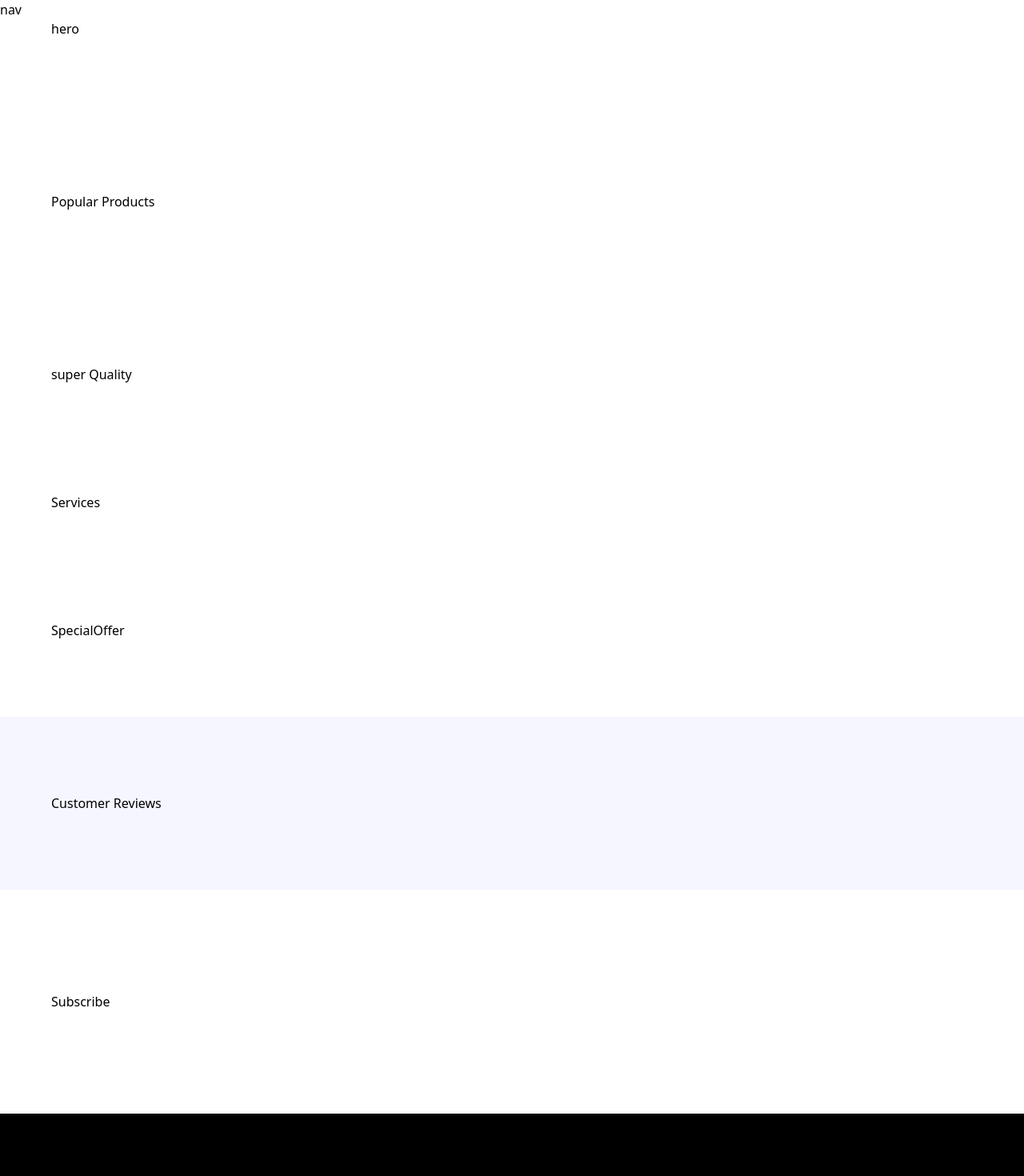
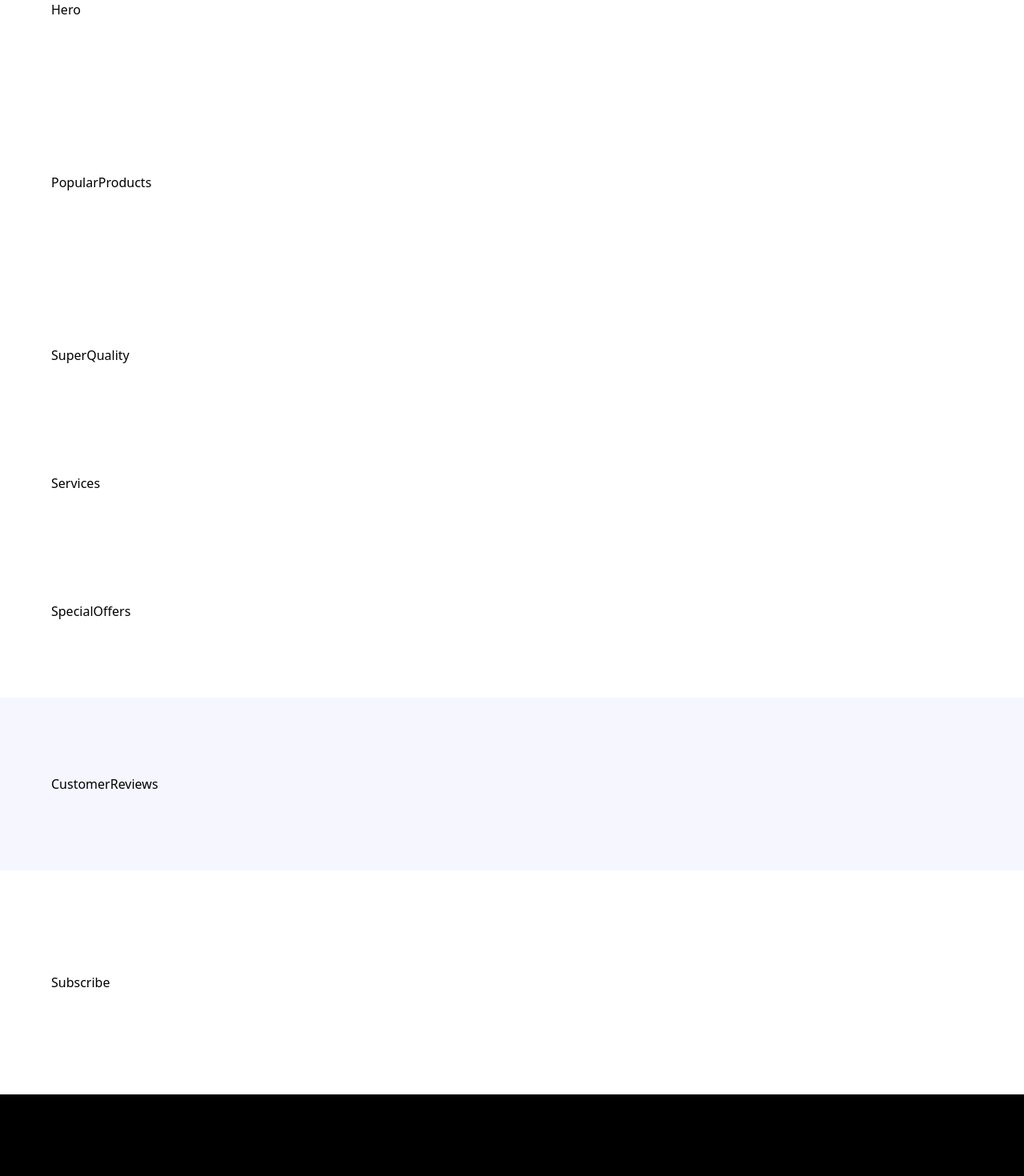
Before and after one commit to Bostudy26/ns, a React (Vite) app: page / in a window 1280 px wide. Shown: the top 1470 px of the page at 80% size. Built offline with nearby package versions, Linux system fonts and the light colour scheme; a web font is replaced by a local one.

Commit message:
Feat: index imports of sections

```diff
--- a/src/App.tsx
+++ b/src/App.tsx
@@ -1,42 +1,53 @@
 
 import React from 'react'
+import {
+    Nav,
+    Hero,
+    PopularProducts,
+    SuperQuality,
+    Services,
+    SpecialOffers,
+    CustomerReviews,
+    Subscribe,
+    Footer
+} from './sections'
 
 const App = () => {
   return (
     <main className='relative'>
      {/* Nav  */}
-      nav
+      {/* <Nav/> */}
     <section className='xl:padding-l wide:padding-r padding-b'>
       {/* Hero */}
-      hero
+      <Hero/>
     </section>
     <section className='padding'>
       {/* PopularProducts */}
-      Popular Products
+      <PopularProducts/>
     </section>
     <section className='padding'>
       {/* SuperQuality */}
-      super Quality
+      <SuperQuality/>
     </section>
     <section className='padding-x py-10'>
       {/* Services */}
-      Services
+      <Services/>
     </section>
     <section className='padding'>
       {/* SpecialOffer */}
-      SpecialOffer
+      <SpecialOffers/>
     </section>
     <section className='bg-pale-blue padding'>
       {/* CustomerReviews */}
-      Customer Reviews
+      <CustomerReviews/>
     </section>
     <section className='padding-x sm:py-32 py-16 w-full'>
       {/* Subscribe */}
-      Subscribe
+      <Subscribe/>
     </section>
     <section className=' bg-black padding-x padding-t pb-8'>
       {/* Footer */}
-      Footer
+      <Footer/>
     </section>
   </main>
   )
--- /dev/null
+++ b/src/sections/Nav.tsx
@@ -0,0 +1,7 @@
+const Nav = () => {
+  return (
+    <div>Nav</div>
+  )
+}
+
+export default Nav
--- /dev/null
+++ b/src/sections/index.tsx
@@ -0,0 +1,23 @@
+import Hero from './Hero'
+import PopularProducts from './PopularProducts'
+import SuperQuality from './SuperQuality'
+import Services from './Services'
+import SpecialOffers from './SpecialOffers'
+import CustomerReviews from './CustomerReviews'
+import Subscribe from './Subscribe'
+import Footer from './Footer'
+import Nav from './Nav'
+
+
+
+export {
+    Hero,
+    PopularProducts,
+    SuperQuality,
+    Services,
+    SpecialOffers,
+    CustomerReviews,
+    Subscribe,
+    Footer,
+    Nav
+}
```
